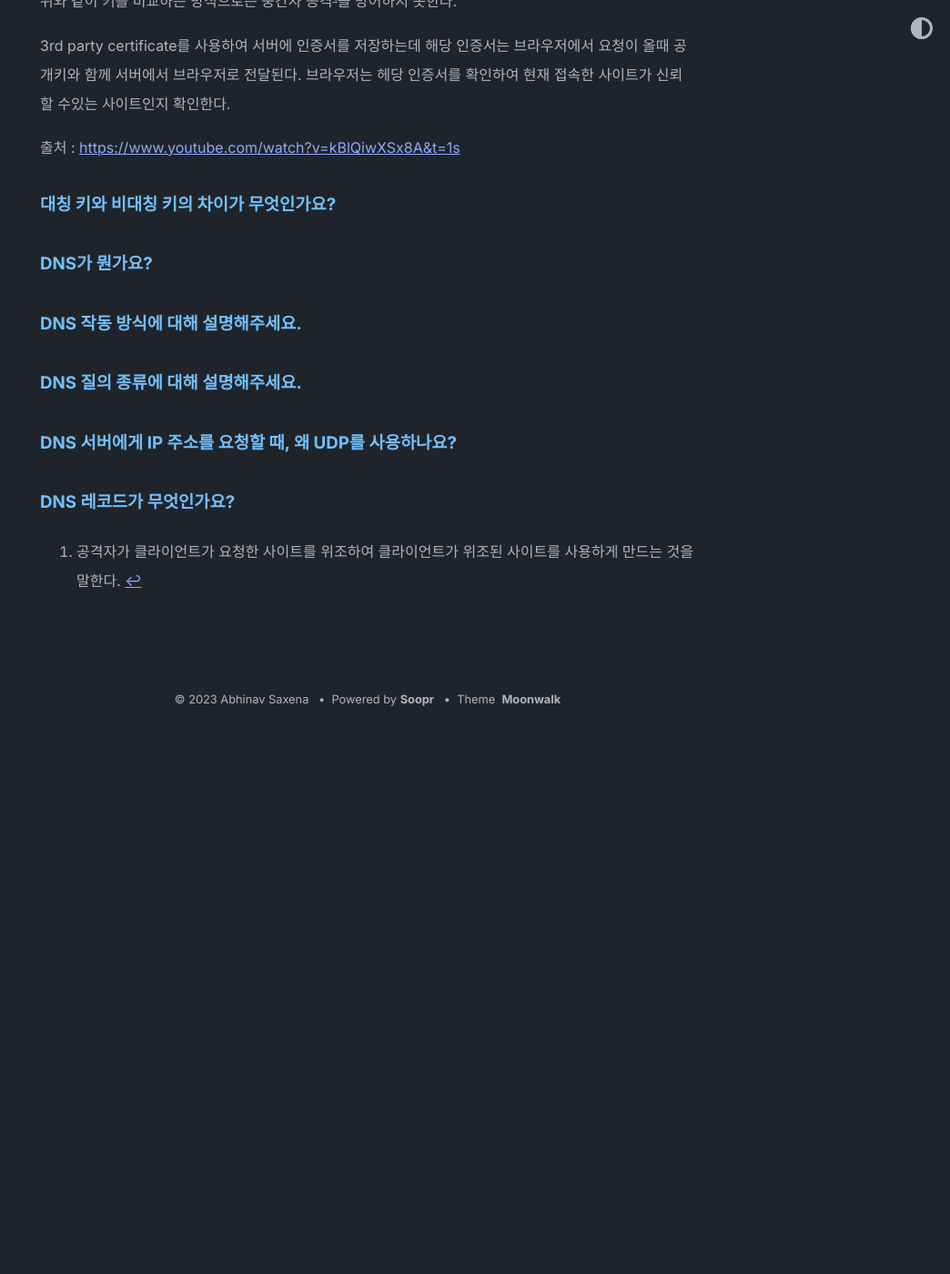
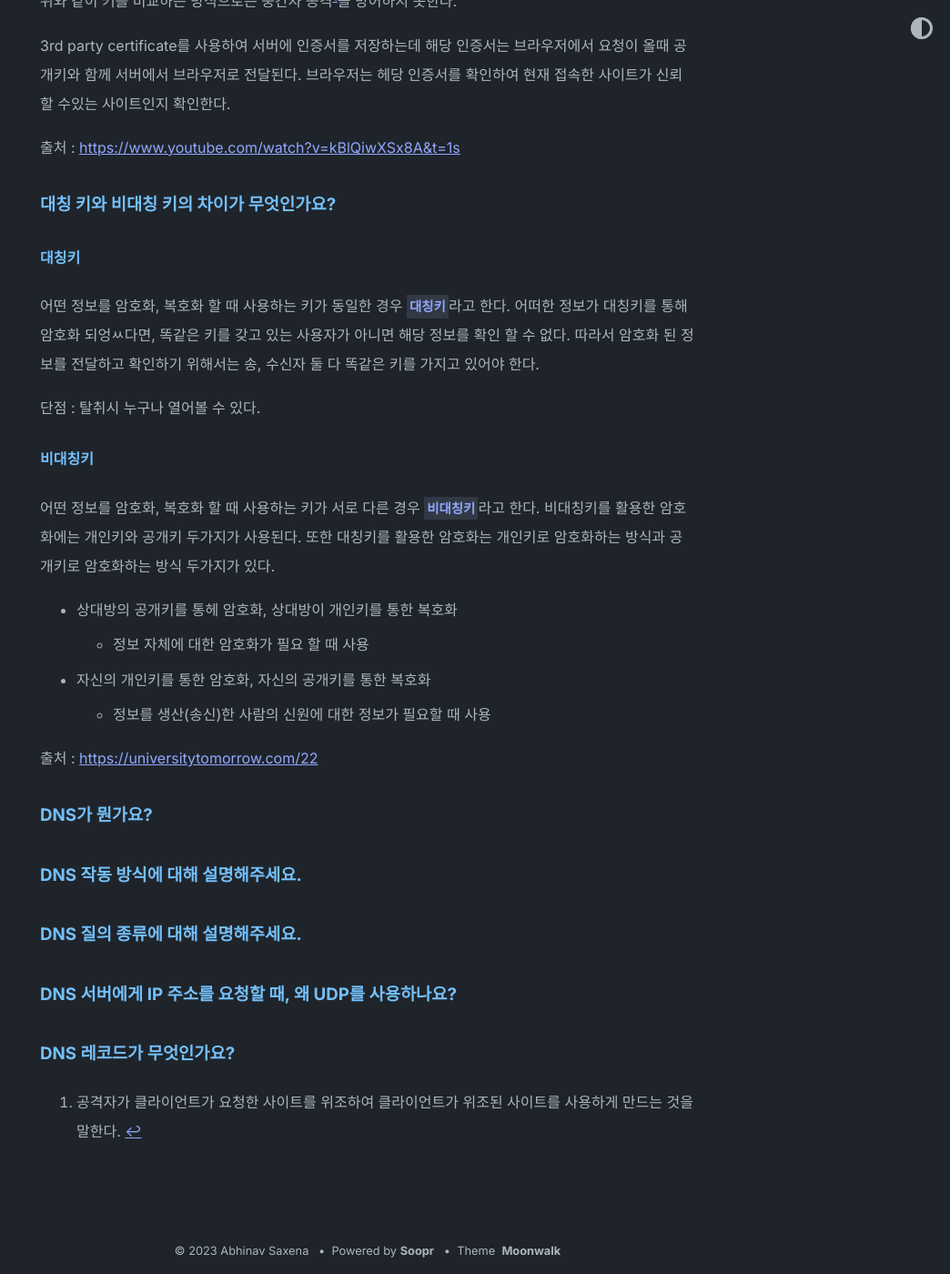
Before and after one commit to futuremaker019/blog, a Jekyll site: the page built from _posts/2023-11-10-네트워크 2주차 (HTTPS, DNS).md, in a window 1280 px wide and 1400 px high, scrolled down 1503 px. Shown: the whole window at 91% size, without its empty margins (236-1280 px from the left). Built offline with Jekyll 4.4.1, drawn with Linux system fonts in a browser that asks for light colours; before the commit the page ends 2297 px from its top, so only the background shows below that; some of the changed text lies outside the part shown.

Commit message:
HTTPS/DNS

```diff
--- a/_posts/2023-11-10-네트워크 2주차 (HTTPS, DNS).md
+++ b/_posts/2023-11-10-네트워크 2주차 (HTTPS, DNS).md
@@ -44,6 +44,25 @@ tags: [HTTPS, DNS, UDP, 대기 프로토콜, 파이프라인 프로토콜]
 
 ### 대칭 키와 비대칭 키의 차이가 무엇인가요?
 
+#### 대칭키
+
+어떤 정보를 암호화, 복호화 할 때 사용하는 키가 동일한 경우 `대칭키`라고 한다. 어떠한 정보가 대칭키를 통해 암호화 되엉ㅆ다면, 똑같은 키를 갖고 있는 사용자가 아니면 해당 정보를 확인 할 수 없다. 따라서 암호화 된 정보를 전달하고 확인하기 위해서는 송, 수신자 둘 다 똑같은 키를 가지고 있어야 한다.
+
+단점 : 탈취시 누구나 열어볼 수 있다.
+
+#### 비대칭키
+
+어떤 정보를 암호화, 복호화 할 때 사용하는 키가 서로 다른 경우 `비대칭키`라고 한다. 비대칭키를 활용한 암호화에는 개인키와 공개키 두가지가 사용된다. 또한 대칭키를 활용한 암호화는 개인키로 암호화하는 방식과 공개키로 암호화하는 방식 두가지가 있다.
+
+- 상대방의 공개키를 통헤 암호화, 상대방이 개인키를 통한 복호화
+  - 정보 자체에 대한 암호화가 필요 할 때 사용
+- 자신의 개인키를 통한 암호화, 자신의 공개키를 통한 복호화
+  - 정보를 생산(송신)한 사람의 신원에 대한 정보가 필요할 때 사용
+
+출처 : [https://universitytomorrow.com/22](https://universitytomorrow.com/22)
+
+
+
 ### DNS가 뭔가요?
 
 ### DNS 작동 방식에 대해 설명해주세요.
```
Also changed, not shown: _posts/2023-11-10-네트워크 2주차 (UDP, 신뢰적 데이터 전송의 원리).md (renamed from _posts/2023-11-10-네[트워크 2주차 (UDP, 신뢰적 데이터 전송의 원리).md).
